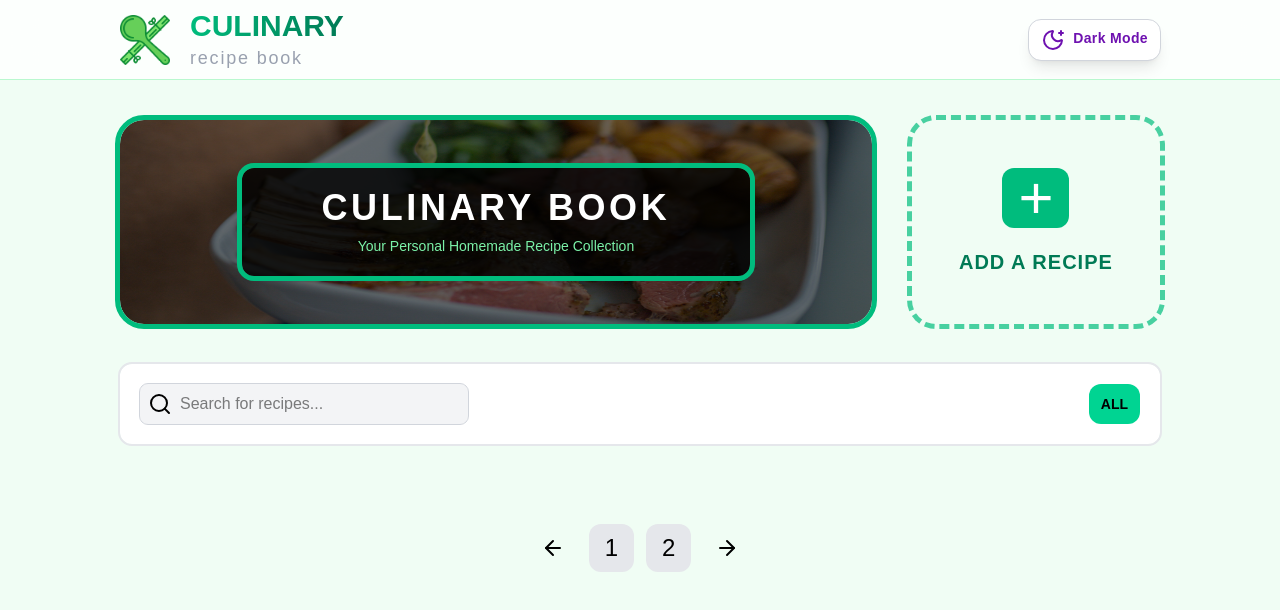
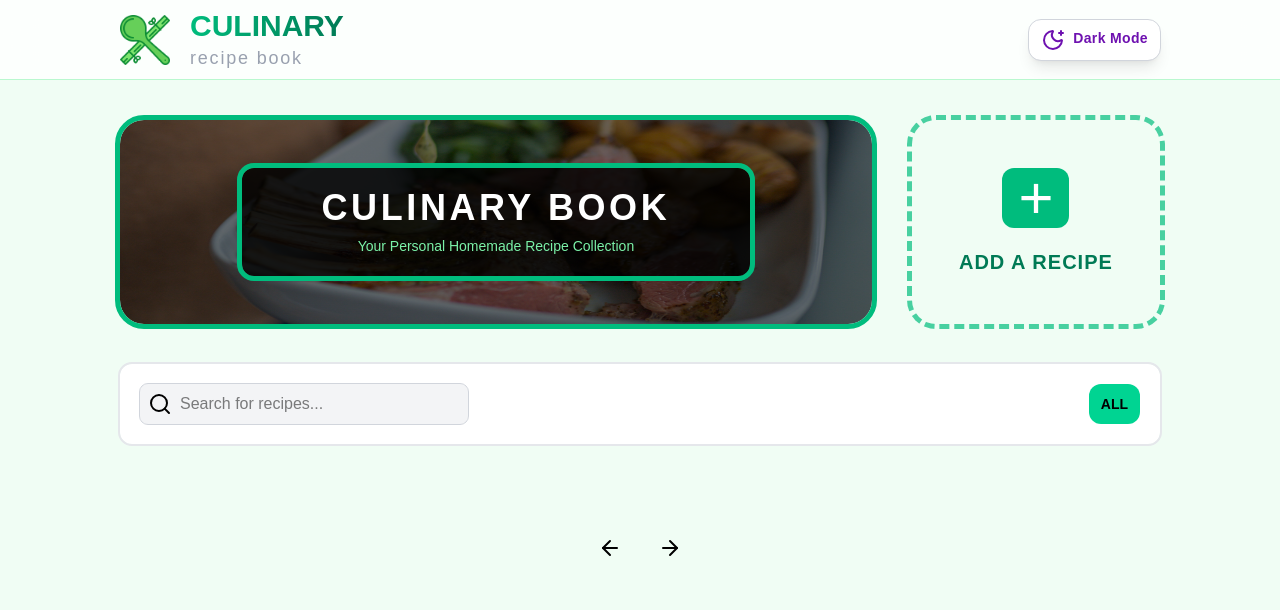
Before and after one commit to M-Ulmann/culinary-book, a Next.js app: page / in a window 1280 px wide. Shown: the top 610 px of the page. Built offline with nearby package versions, Linux system fonts and the light colour scheme.

Commit message:
Pridane generovani tlacitek u navigace

```diff
--- a/components/Footer.tsx
+++ b/components/Footer.tsx
@@ -16,6 +16,30 @@ export default function Footer({isDark, recipes, setCurrentPage, currentPage} :
   setCurrentPage: Dispatch<SetStateAction<number>>
   currentPage: number
 }){
+
+  function renderNavButton(){
+
+    return recipes.map((_, index) => {
+      if(index % 6 === 0){
+
+        const pageNumber = Math.ceil(index / 6) + 1;
+
+        return(
+          <button className={clsx(" py-2 px-4 rounded-xl  transition",
+            isDark ? "bg-gray-700 hover:bg-emerald-800 text-white" : "bg-gray-200 hover:bg-emerald-100 text-black"
+          )}
+          key={pageNumber}
+          >
+            {
+              pageNumber
+            }
+          </button>
+        );
+      }
+    })
+
+  }
+
   return(
     <footer className="flex flex-row gap-3 self-center text-2xl">
       {/* tlacitko zpet */}
@@ -33,21 +57,8 @@ export default function Footer({isDark, recipes, setCurrentPage, currentPage} :
 
       {/* navigace mezi recepty */}
       {
-
+        renderNavButton()
       }
-      <button className={clsx(" py-2 px-4 rounded-xl  transition",
-        isDark ? "bg-gray-700 hover:bg-emerald-800 text-white" : "bg-gray-200 hover:bg-emerald-100 text-black"
-      )}
-      >
-        1
-      </button>
-
-      <button className={clsx(" py-2 px-4 rounded-xl  transition",
-        isDark ? "bg-gray-700 hover:bg-emerald-800 text-white" : "bg-gray-200 hover:bg-emerald-100 text-black"
-      )}
-      >
-        2
-      </button>
 
       {/* tlacitko dopredu */}
       <button className={clsx("p-3 rounded-xl hover:bg-emerald-500 hover:text-white transition",
```
